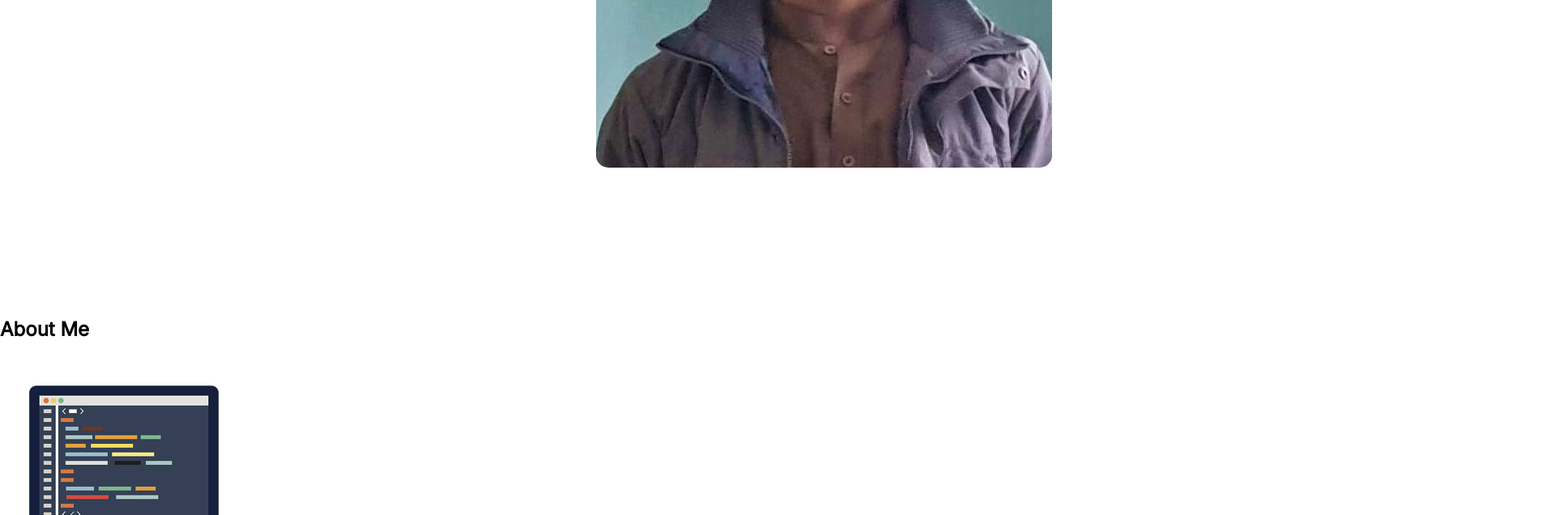
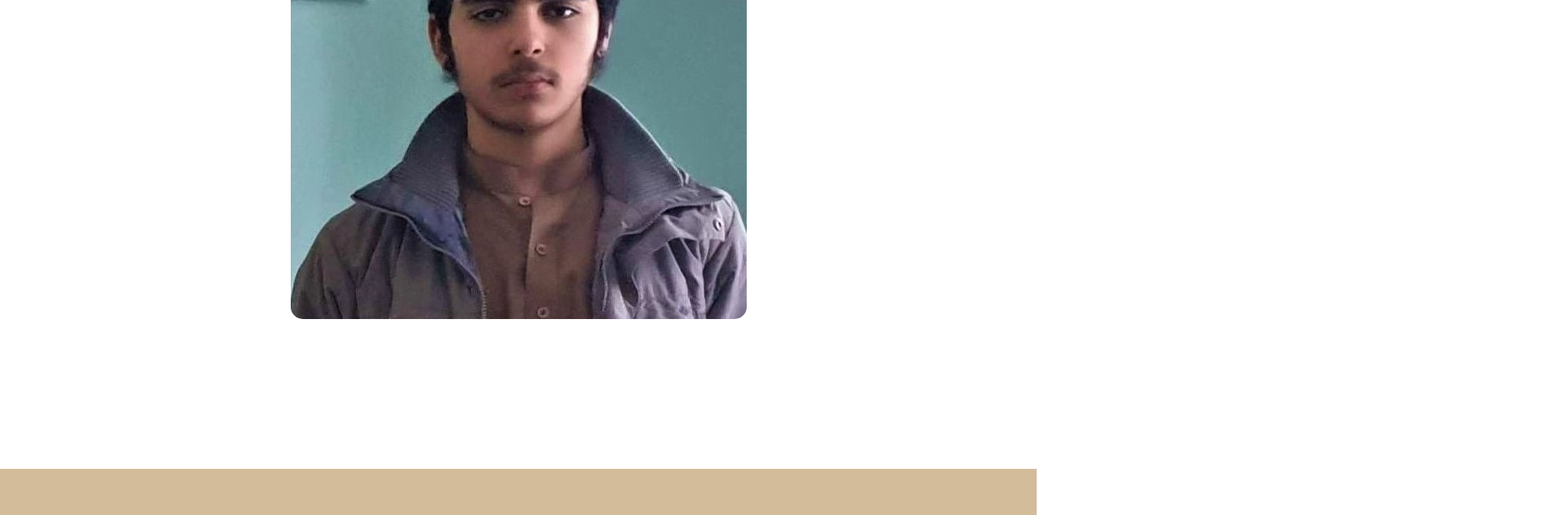
Before and after one commit to HammadUahmad/personal-website, a plain HTML site: page index.html in a window 1280 px wide. Shown: the part 644-1280 px from the top of the page at 81% size, 1920 px wide, since content can reach past the window. Drawn offline with Linux system fonts and the light colour scheme; the site is published under a folder, as on GitHub Pages, so addresses that start at the root find nothing.

Commit message:
fixed the about css path

```diff
--- a/index.html
+++ b/index.html
@@ -4,7 +4,7 @@
     <title>Hammad Ahmad</title>
     <link href="hero.css" rel="stylesheet" />
     <meta name="viewport" content="width=device-width, initial-scale=1.0" />
-    <link rel="stylesheet" href="/about.css" />
+    <link rel="stylesheet" href="about.css" />
     <link rel="stylesheet" href="contact.css" />
     <link rel="preconnect" href="https://fonts.googleapis.com" />
     <link rel="preconnect" href="https://fonts.gstatic.com" crossorigin />
```
